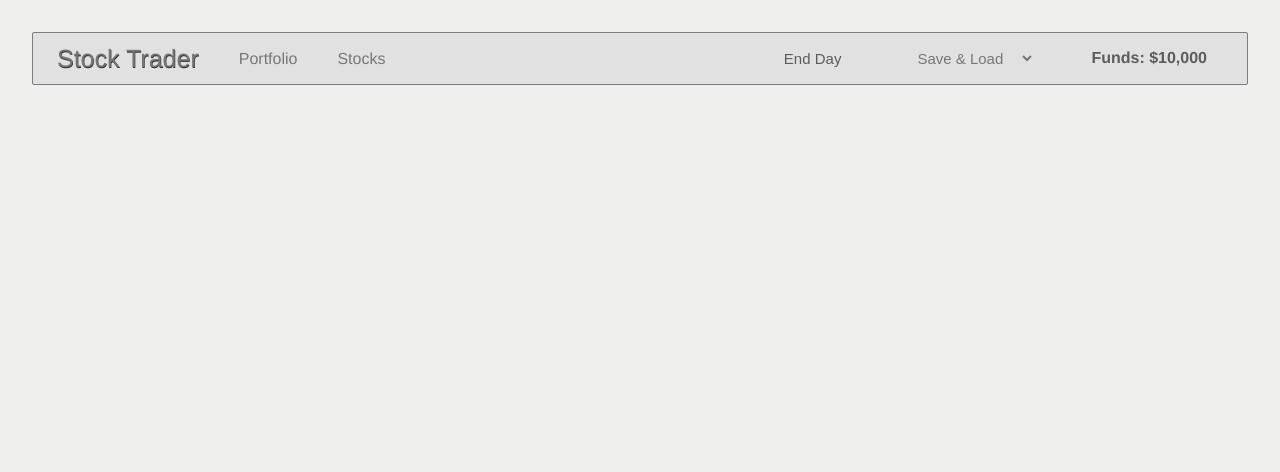
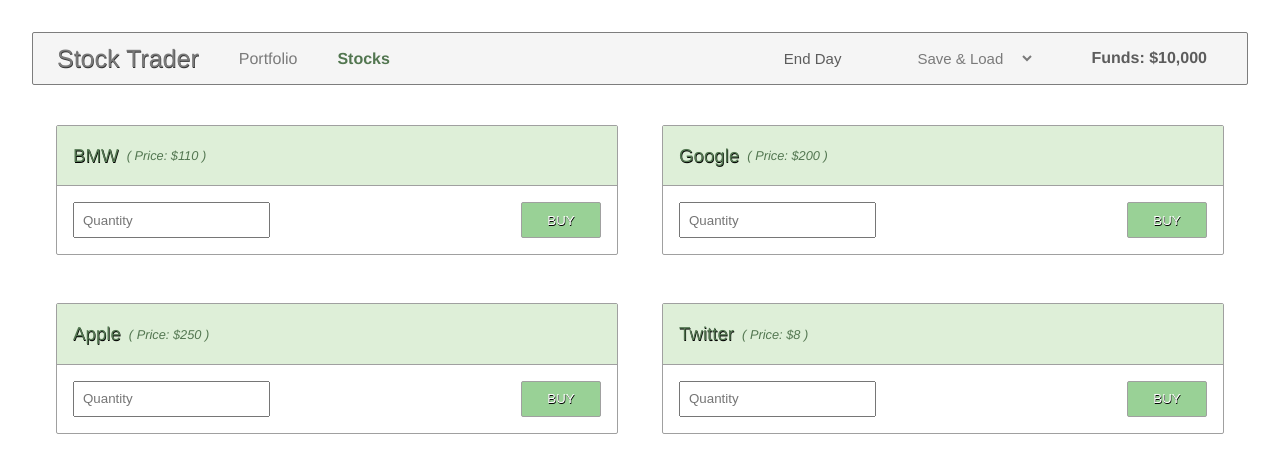
Before and after one commit to Reny8/Stock-Trader, a Vue app: page /stocks in a window 1280 px wide. Shown: the top 472 px of the page. Built offline with nearby package versions, Linux system fonts and the light colour scheme.

Commit message:
Add stockpage and data displayed

```diff
--- a/src/App.vue
+++ b/src/App.vue
@@ -19,9 +19,6 @@
 </script>
 
 <style>
-html {
-  background-color: #efefee;
-}
 body {
   height: 100%;
   margin: 0rem;
--- a/src/components/TheHeader.vue
+++ b/src/components/TheHeader.vue
@@ -26,7 +26,7 @@
   props: ["title"],
   computed: {
     funds() {
-      return numeral(this.$store.state.funds).format('0,0');
+      return numeral(this.$store.state.funds).format("0,0");
     },
   },
 };
@@ -35,7 +35,7 @@
 <style scoped>
 header {
   color: #5c5c5c;
-  background-color: #dfdfdfdc;
+  background-color: #f5f5f5;
   display: flex;
   flex-direction: row;
   padding: 0.5rem 1.5rem;
@@ -69,7 +69,8 @@
 }
 .router-link-active:not(.router-link-active:has(h1)) {
   opacity: 1;
-  color: #5e0101;
+  color: #527650;
+  font-weight: 600
 }
 select {
   opacity: 0.8;
@@ -77,26 +78,29 @@
 select:focus {
   outline: none;
 }
-select:hover, button:hover {
+select:hover,
+button:hover {
   cursor: pointer;
 }
 p {
   font-weight: 600;
   margin: 0rem;
 }
-button, select {
+button,
+select {
   background: transparent;
   border: none;
   border-radius: 2px;
-  font-size: 15px
+  font-size: 15px;
 }
 div.second {
-  align-items: stretch
+  align-items: stretch;
 }
 div.second > * {
   padding: 0.5rem 1rem;
 }
 button:active {
-  background: rgba(151, 151, 151, 0.687)
+  background: rgba(151, 151, 151, 0.687);
+  color: white;
 }
 </style>
--- a/src/main.js
+++ b/src/main.js
@@ -2,12 +2,16 @@
 import { createStore } from "vuex";
 import { createRouter, createWebHistory } from "vue-router";
 import App from "./App.vue";
+
+//PAGES
 import HomePage from "./pages/Home.vue";
+import StocksPage from "./pages/Stocks.vue";
 
 const router = createRouter({
   history: createWebHistory(),
   routes: [
     { path: "/", component: HomePage },
+    { path: "/stocks", component: StocksPage },
   ],
 });
 const store = createStore({
@@ -31,12 +35,14 @@
           id: 3,
           name: "Apple",
           price: 250,
+          quantity: 0,
         },
         {
           id: 4,
           name: "Twitter",
           price: 8,
-        }
+          quantity: 0,
+        },
       ],
       portfolio: [],
     };
--- /dev/null
+++ b/src/pages/Stocks.vue
@@ -0,0 +1,86 @@
+<template>
+  <div class="container">
+    <div class="card" v-for="stock in stocks" :key="stock.id">
+      <div class="heading">
+        <h3>{{ stock.name }}</h3>
+        <p>( Price: ${{ stock.price }} )</p>
+      </div>
+      <div class="card-body">
+        <input
+          :value="stock.quantity ? stock.quantity : ''"
+          placeholder="Quantity"
+        />
+        <button>BUY</button>
+      </div>
+    </div>
+  </div>
+</template>
+<script>
+export default {
+  name: "StocksPage",
+  computed: {
+    stocks() {
+      return this.$store.state.stocks;
+    },
+  },
+  methods: {},
+};
+</script>
+<style scoped>
+.container {
+  padding: 0.5rem 1.5rem;
+  margin: 2rem;
+  row-gap: 3rem;
+  display: flex;
+  flex-direction: row;
+  flex-wrap: wrap;
+  justify-content: space-between;
+}
+.card {
+  border: solid 0.5px #a0a0a0;
+  width: 35rem;
+  border-radius: 2px;
+}
+.heading {
+  display: flex;
+  align-items: center;
+  gap: 0.5rem;
+  padding: 0rem 1rem;
+  background-color: #deefd8;
+  color: #527650;
+  border-bottom: solid 0.5px #a0a0a0;
+}
+.card-body {
+  padding: 1rem;
+  display: flex;
+  flex-direction: row;
+  justify-content: space-between;
+}
+button {
+  background-color: #99d196;
+  color: white;
+  border: solid 0.5px #a0a0a0;
+  border-radius: 2px;
+  text-shadow: 0.5px 0.5px 0.5px black;
+  width: 5rem
+}
+input:focus {
+  outline: none;
+}
+input {
+  height: 1rem;
+}
+input, button {
+    padding: 0.5rem;
+}
+p {
+    font-size: 0.8rem;
+    font-style: italic
+}
+button:active {
+    background-color: #6a9168;
+}
+button:hover {
+    cursor: pointer;
+}
+</style>
```
